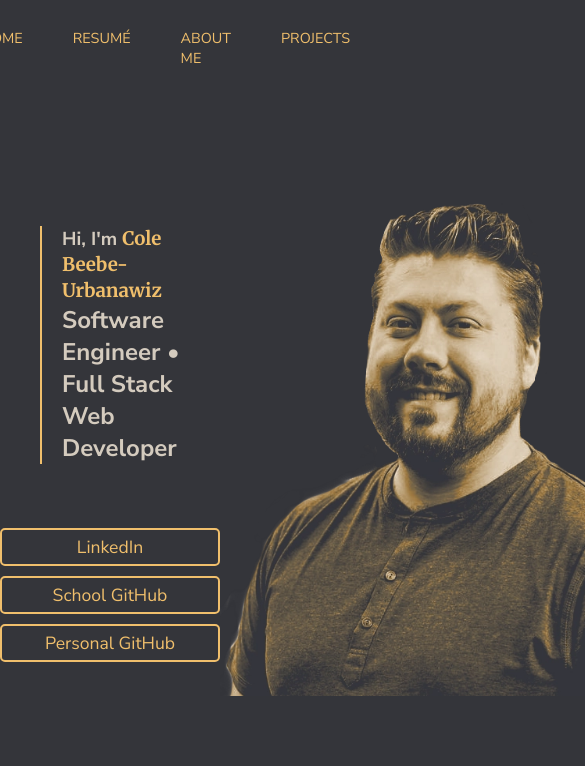
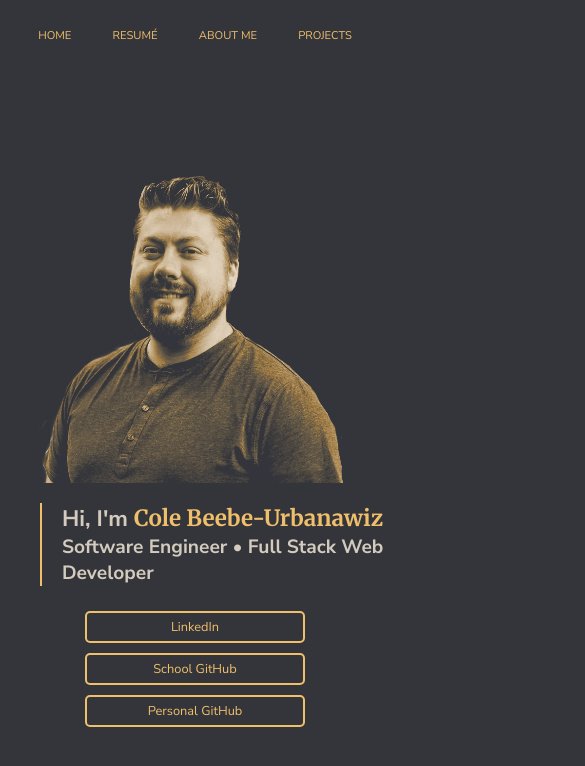
Before and after one commit to outtaspacecode/portfolio, a plain HTML site: page index.html in a window 390 px wide. Shown: the top 766 px of the page, 585 px wide, since content can reach past the window. Drawn offline with Linux system fonts and the light colour scheme.

Commit message:
Began work on mobile formatting

```diff
--- a/css/index.css
+++ b/css/index.css
@@ -40,3 +40,27 @@
 .links a {
     margin: 5px 0;
 }
+
+@media screen and (max-width: 700px) {
+    .intro-container {
+        flex-direction: column-reverse;
+        gap: 20px;
+    }
+
+    .intro-container > img {
+        width: 80%;
+        margin: 0 auto;
+    }
+
+    h1 {
+        font-size: 1.4rem;
+    }
+
+    h2 {
+        font-size: 1.2rem;
+    }
+
+    .links {
+        margin-top: 20px;
+    }
+}
--- a/css/partials/default.css
+++ b/css/partials/default.css
@@ -62,3 +62,10 @@ a {
     background-color: var(--deny);
     box-shadow: 0 0 14px var(--deny);
 }
+
+@media screen and (max-width: 700px) {
+    .btn {
+        font-size: 0.8rem;
+        padding: 5px 18px;
+    }
+}
--- a/css/partials/header.css
+++ b/css/partials/header.css
@@ -1,6 +1,7 @@
 nav {
     display: flex;
     justify-content: flex-end;
+    align-items: center;
     gap: 10px;
     margin: 20px;
 }
@@ -17,3 +18,15 @@ nav a:hover {
     background-color: rgba(255, 255, 255, 0.08);
     box-shadow: 0 0 8px lightgray;
 }
+
+@media screen and (max-width: 700px) {
+    nav {
+        justify-content: space-around;
+        gap: 5px;
+    }
+
+    nav a {
+        font-size: 0.7rem;
+        padding: 8px 10px;
+    }
+}
--- a/css/resume.css
+++ b/css/resume.css
@@ -109,3 +109,24 @@ h2 {
 .skills ul {
     columns: 3;
 }
+
+@media screen and (max-width: 700px) {
+    main {
+        margin: 0 20px;
+    }
+    .content {
+        flex-direction: column;
+    }
+
+    h1 {
+        font-size: 1.4rem;
+    }
+
+    .profile, .additional-info {
+        display: none;
+    }
+
+    .skills ul {
+        columns: 1;
+    }
+}
```
